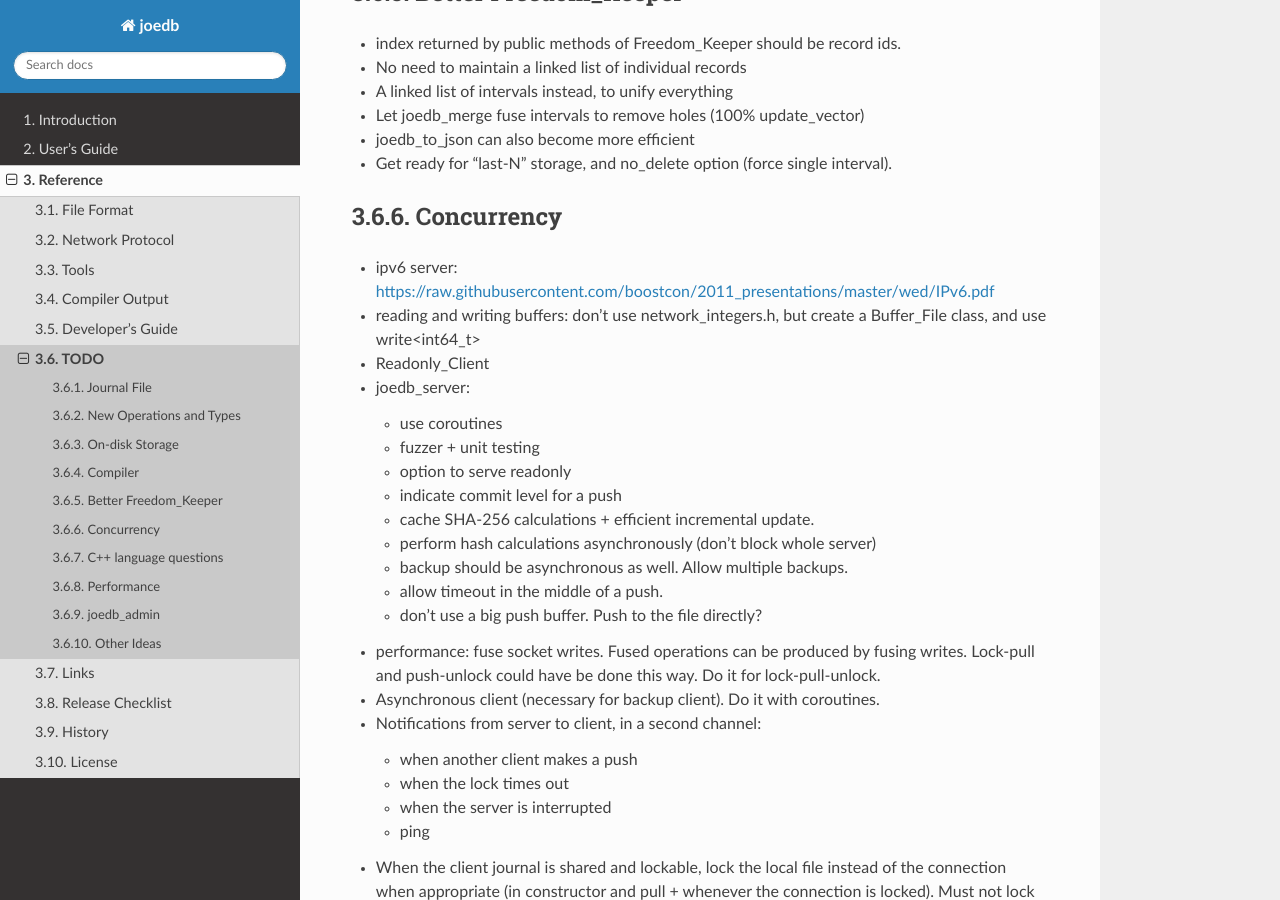
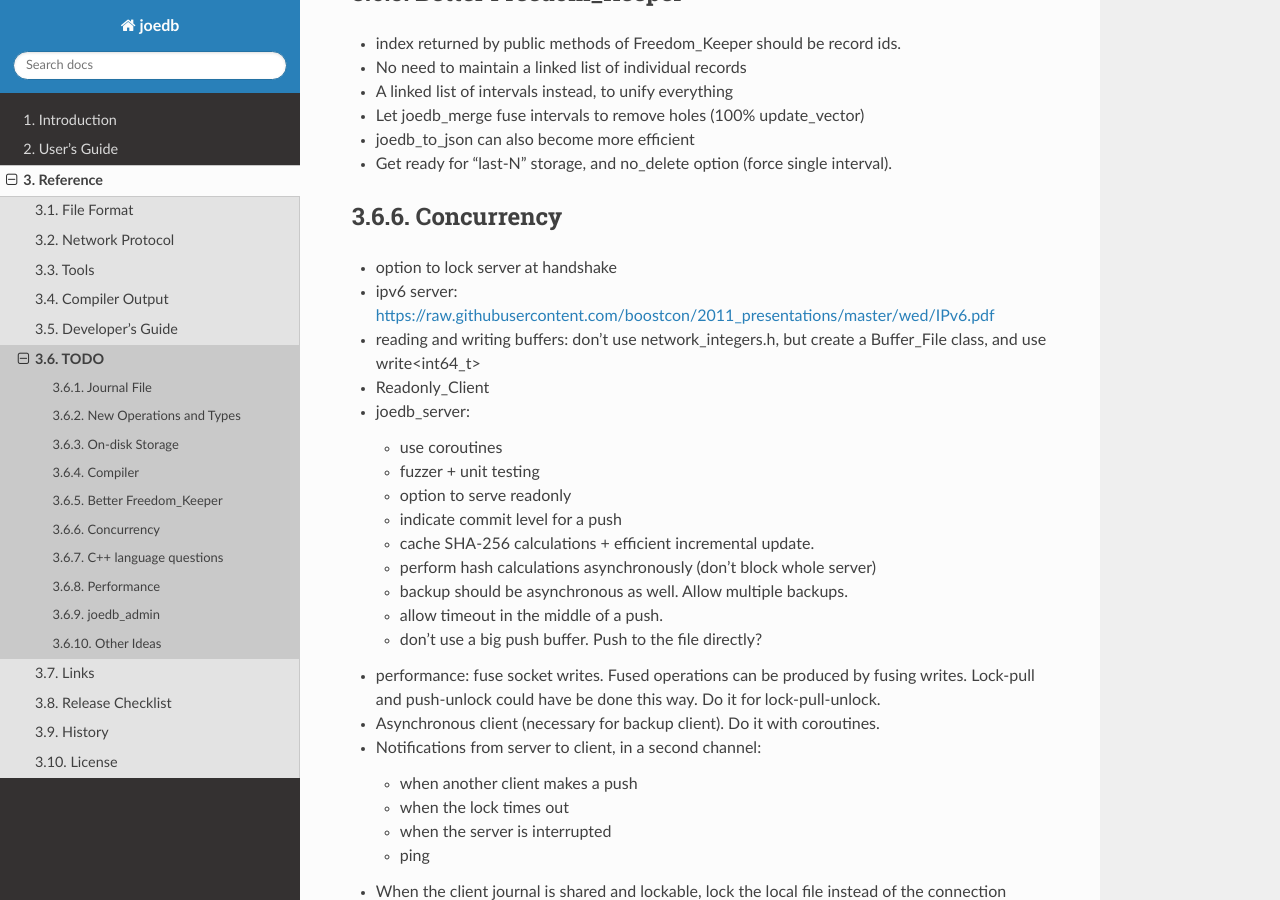
Before and after one commit to Remi-Coulom/joedb, a Sphinx documentation site: the page built from doc/source/todo.rst, in a window 1280 px wide and 900 px high, scrolled down 2017 px. Built offline with Sphinx 7.4.7 and the Read the Docs theme 2.0.0, drawn with Linux system fonts in a browser that asks for light colours; formulas are drawn with MathJax 3.

Commit message:
TODO: option to lock server at handshake

```diff
--- a/doc/source/todo.rst
+++ b/doc/source/todo.rst
@@ -102,6 +102,7 @@ Better Freedom_Keeper
 
 Concurrency
 -----------
+- option to lock server at handshake
 - ipv6 server: https://raw.githubusercontent.com/boostcon/2011_presentations/master/wed/IPv6.pdf
 - reading and writing buffers: don't use network_integers.h, but create a
   Buffer_File class, and use write<int64_t>
```
Also changed, not shown: 1 other file.
